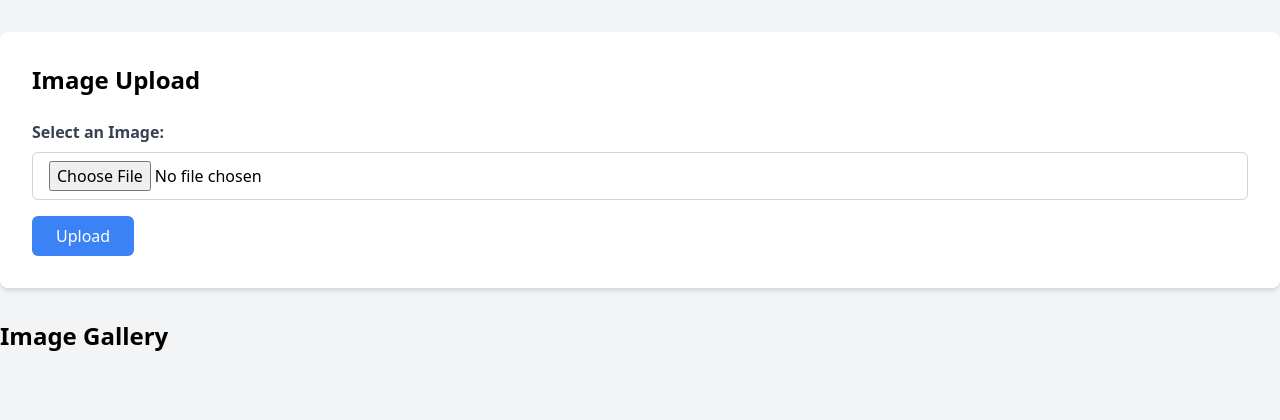
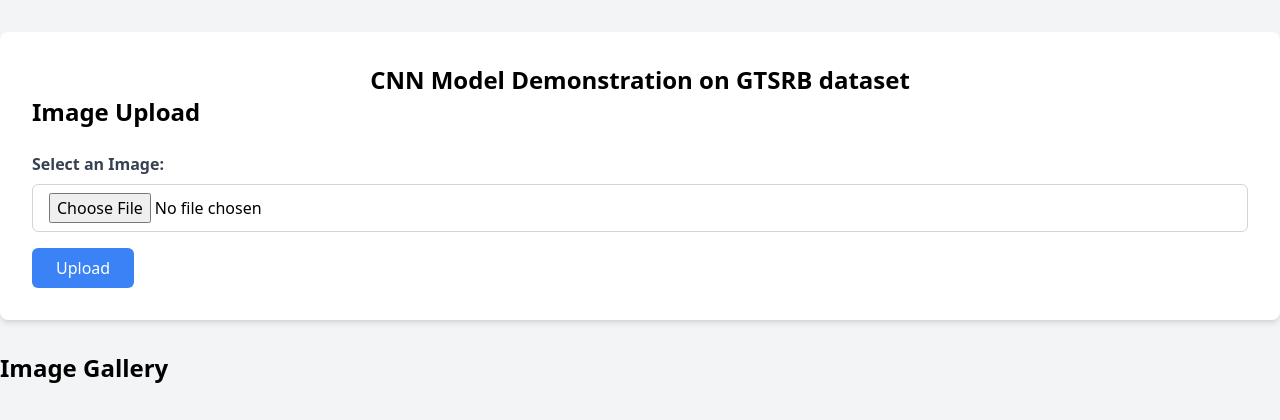
Before and after one commit to heavykenny/signs, a Flask app: page / in a window 1280 px wide. Shown: the top 420 px of the page. Run offline with Flask 3, Linux system fonts and the light colour scheme; parts of the project's set-up code (start-up, migrations or seed data) failed here and were passed over; some libraries are stand-ins or nearby versions.

Commit message:
Updating Sign model

```diff
--- /dev/null
+++ b/requirements.txt
@@ -0,0 +1,5 @@
+flask
+tensorflow
+numpy
+pandas
+keras
--- a/templates/index.html
+++ b/templates/index.html
@@ -7,6 +7,7 @@
 <body class="bg-gray-100 min-h-screen">
 <div class="container mx-auto py-8">
     <div class="bg-white p-8 rounded-lg shadow-md mb-8">
+        <h2 class="text-2xl font-bold text-center">CNN Model Demonstration on GTSRB  dataset</h2>
         <h1 class="text-2xl font-bold mb-6">Image Upload</h1>
         <form method="post" enctype="multipart/form-data" action="/" class="space-y-4">
             <div>
```
Also changed, not shown: 2 other files.
